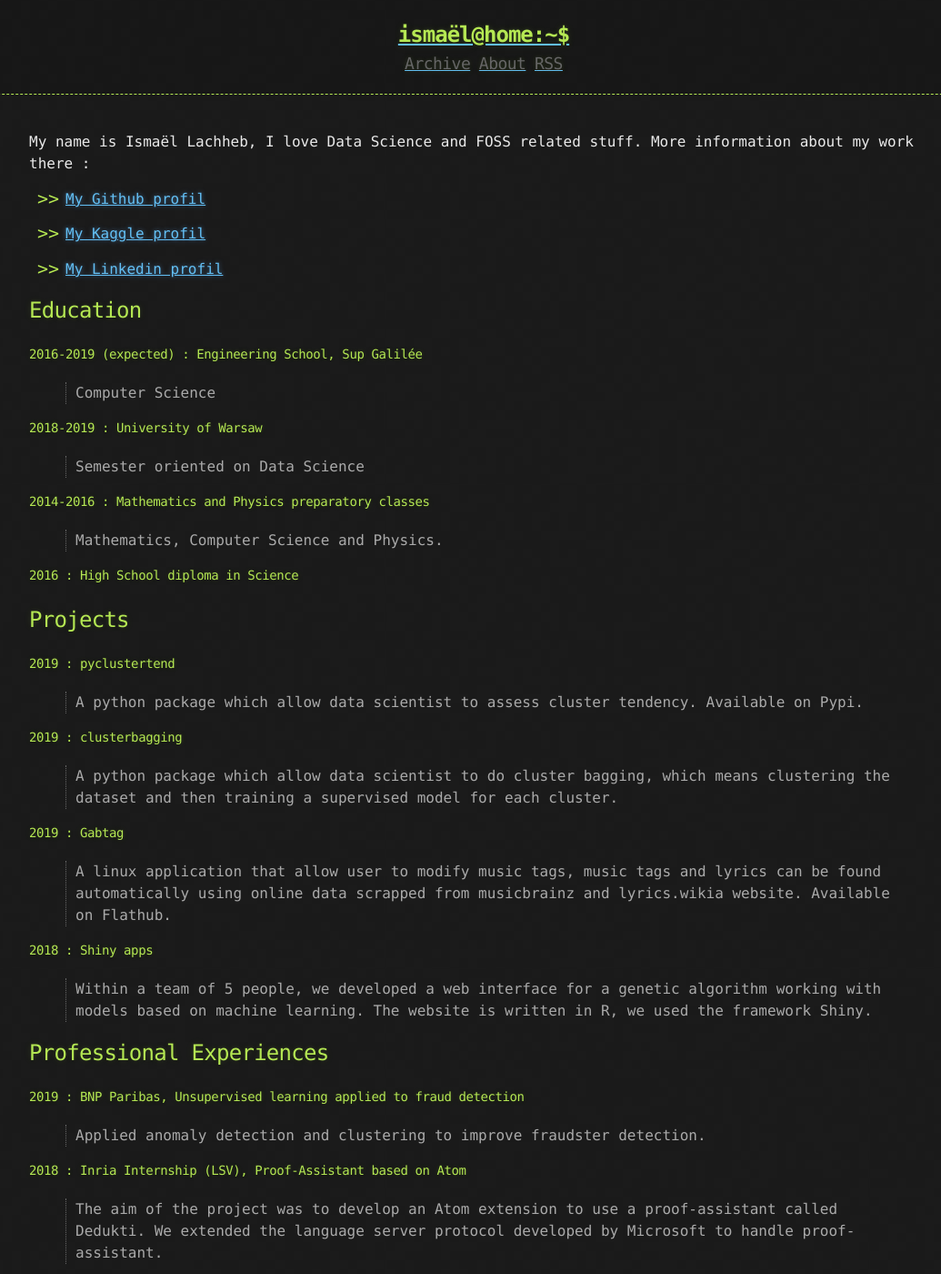
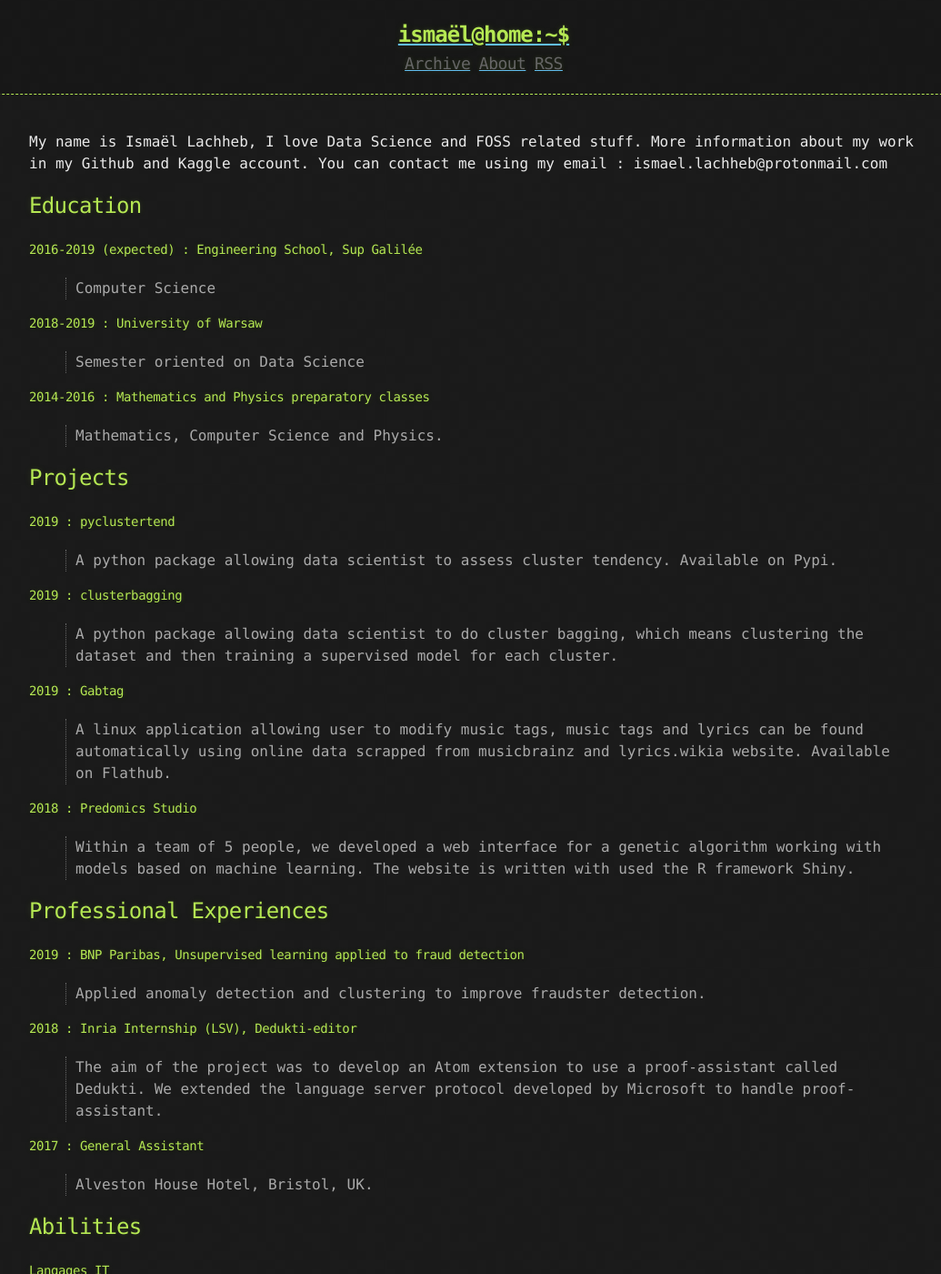
Before and after one commit to lachhebo/lachhebo.github.io, a Jekyll site: the page built from about.md, in a window 1280 px wide and 1400 px high. Shown: the whole window at 91% size, without its empty margins (108-1143 px from the left). Built offline with Jekyll 4.4.1, drawn with Linux system fonts in a browser that asks for light colours; some of the changed text lies outside the part shown.

Commit message:
typos: cv; features : footer

```diff
--- a/_includes/footer.html
+++ b/_includes/footer.html
@@ -1,9 +1,19 @@
 <footer>
-  <a href="https://creativecommons.org/licenses/by-nc/3.0/deed.en_US">
+  <a href="https://github.com/lachhebo">
     <span>
-        <b>{{ site.owner}}</b>
+        <b>GitHub</b>
     </span>
-    {% capture currentyear %}{{ 'now' | date: "%Y" }}{% endcapture %}
-    <span>© {{ currentyear }}</span>
+  </a>
+
+  <a href="https://www.kaggle.com/lachhebo">
+    <span>
+        <b>Kaggle</b>
+    </span>
+  </a>
+
+  <a href="https://www.linkedin.com/in/isma%C3%ABl-lachheb-7b713a135/">
+    <span>
+        <b>Linkedin</b>
+    </span>
   </a>
 </footer>
--- a/about.md
+++ b/about.md
@@ -3,17 +3,9 @@
 title: About
 ---
 
-My name is Ismaël Lachheb, I love Data Science and FOSS related stuff. More information about my work there :
-
-
-- [My Github profil](https://github.com/lachhebo)
-
-- [My Kaggle profil](https://www.kaggle.com/lachhebo/kernels)
-
-- [My Linkedin profil](https://www.linkedin.com/in/isma%C3%ABl-lachheb-7b713a135/)
+My name is Ismaël Lachheb, I love Data Science and FOSS related stuff. More information about my work in my Github and Kaggle account. You can contact me using my email : ismael.lachheb@protonmail.com
 
 ## Education
-
 
 ####  2016-2019 (expected) : Engineering School, Sup Galilée
 > Computer Science
@@ -24,22 +16,20 @@
 #### 2014-2016 : Mathematics and Physics preparatory classes
 > Mathematics, Computer Science and Physics.
 
-#### 2016 : High School diploma in Science
-
 
 ## Projects
 
 #### 2019 : pyclustertend
-> A python package which allow data scientist to assess cluster tendency. Available on Pypi.
+> A python package allowing data scientist to assess cluster tendency. Available on Pypi.
 
 #### 2019 : clusterbagging
-> A python package which allow data scientist to do cluster bagging, which means clustering the dataset and then training a supervised model for each cluster.
+> A python package allowing data scientist to do cluster bagging, which means clustering the dataset and then training a supervised model for each cluster.
 
 #### 2019 : Gabtag
-> A linux application that allow user to modify music tags, music tags and lyrics can be found automatically using online data scrapped from musicbrainz and lyrics.wikia website. Available on Flathub.
+> A linux application allowing user to modify music tags, music tags and lyrics can be found automatically using online data scrapped from musicbrainz and lyrics.wikia website. Available on Flathub.
 
-#### 2018 : Shiny apps
-> Within a team of 5 people, we developed a web interface for a genetic algorithm working with models based on machine learning. The website is written in R, we used the framework Shiny.
+#### 2018 : Predomics Studio
+> Within a team of 5 people, we developed a web interface for a genetic algorithm working with models based on machine learning. The website is written with used the R framework Shiny.
 
 
 ## Professional Experiences
@@ -48,7 +38,7 @@
 > Applied anomaly detection and clustering to improve fraudster detection.
 
 
-####  2018 : Inria Internship (LSV), Proof-Assistant based on Atom
+####  2018 : Inria Internship (LSV), Dedukti-editor
 > The aim of the project was to develop an Atom extension to use a proof-assistant called Dedukti. We extended the language server protocol developed by Microsoft to handle proof-assistant.
 
 ####  2017 : General Assistant
```
Also changed, not shown: other parts of about.md (+2 -2 lines), 5 other files.
